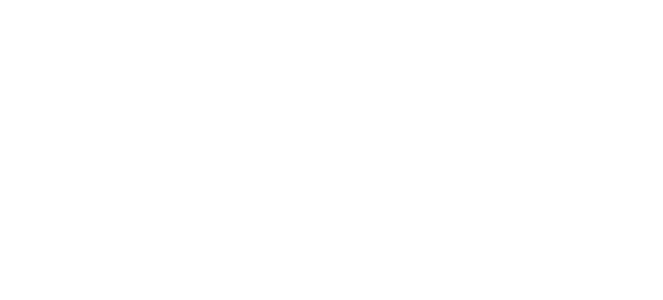
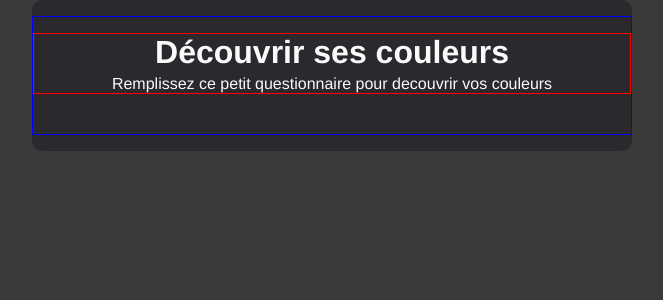
Before and after one commit to gregmarquet/color-finder-react, a React (Create React App) app: page / in a window 1280 px wide. Shown: the top 300 px of the page, without its empty margins (308-971 px from the left). Built offline with nearby package versions, Linux system fonts and the light colour scheme.

Commit message:
add components and Header folder, Header.js and Header.css files

```diff
--- a/public/index.html
+++ b/public/index.html
@@ -9,7 +9,7 @@
       homescreen on Android. See https://developers.google.com/web/fundamentals/engage-and-retain/web-app-manifest/
     -->
     <link rel="manifest" href="%PUBLIC_URL%/manifest.json">
-    <link rel="shortcut icon" href="%PUBLIC_URL%/favicon.ico">
+    <!-- <link rel="shortcut icon" href="%PUBLIC_URL%/favicon.ico"> -->
     <!--
       Notice the use of %PUBLIC_URL% in the tags above.
       It will be replaced with the URL of the `public` folder during the build.
@@ -25,7 +25,7 @@
     <noscript>
       You need to enable JavaScript to run this app.
     </noscript>
-    <div id="root"></div>
+    <div id="root" class="root"></div>
 
   </body>
 </html>
--- a/src/App.css
+++ b/src/App.css
@@ -1,28 +1,12 @@
 .App {
   text-align: center;
 }
-
-.App-logo {
-  animation: App-logo-spin infinite 20s linear;
-  height: 80px;
+.main-container {
+    width: 60%;
+    max-width: 60rem;
+    background: #2B292E;
+    margin: auto;
+    padding-top: 1.6rem;
+    padding-bottom: 1.6rem;
+    border-radius: 1rem;
 }
-
-.App-header {
-  background-color: #222;
-  height: 150px;
-  padding: 20px;
-  color: white;
-}
-
-.App-title {
-  font-size: 1.5em;
-}
-
-.App-intro {
-  font-size: large;
-}
-
-@keyframes App-logo-spin {
-  from { transform: rotate(0deg); }
-  to { transform: rotate(360deg); }
-}
--- a/src/App.js
+++ b/src/App.js
@@ -1,11 +1,13 @@
 import React, { Component } from 'react';
 import './App.css';
+
+import { Header } from './components/Header/Header';
 
 class App extends Component {
   render() {
     return (
-      <div className="App">
-
+      <div className="App main-container">
+        <Header />
       </div>
     );
   }
--- /dev/null
+++ b/src/components/Header/Header.css
@@ -0,0 +1,14 @@
+.header {
+  padding-top: 1.6rem;
+  padding-bottom: 4rem;
+  border: 1px solid blue;
+}
+.header__title {
+  font-size: 3.2rem;
+  margin-bottom: .4rem;
+}
+
+.header__subtitle {
+  font-size: 1.6rem;
+  font-weight: 300;
+}
--- /dev/null
+++ b/src/components/Header/Header.js
@@ -0,0 +1,15 @@
+import React from 'react';
+import './Header.css';
+
+function Header(props) {
+  return (
+    <div className="header">
+      <div className="container">
+        <h1 className="header__title">Découvrir ses couleurs</h1>
+        <p className="header__subtitle">Remplissez ce petit questionnaire pour decouvrir vos couleurs</p>
+      </div>
+    </div>
+  )
+}
+
+export { Header };
--- a/src/index.css
+++ b/src/index.css
@@ -1,5 +1,30 @@
+* {
+    box-sizing: border-box;
+    margin: 0;
+    padding: 0;
+}
+
+html {
+  font-size: 62.5%;
+  height: 100%;
+}
+
 body {
-  margin: 0;
-  padding: 0;
-  font-family: sans-serif;
+  height: 100%;
+  background: #3b3a3a;
+  color: #fafafa;
+  font-family: Helvetica, Arial, sans-serif;
+  font-size: 1.6rem;
+  display: flex;
 }
+
+.root {
+  width: 100%;
+}
+
+.container {
+  max-width: 60rem;
+  margin: 0 auto;
+  padding: 0 1.6rem;
+  border: 1px solid red;
+}
```
Also changed, not shown: src/logo.svg (deleted), 1 other file (tests, documents, lock files or other folders).
